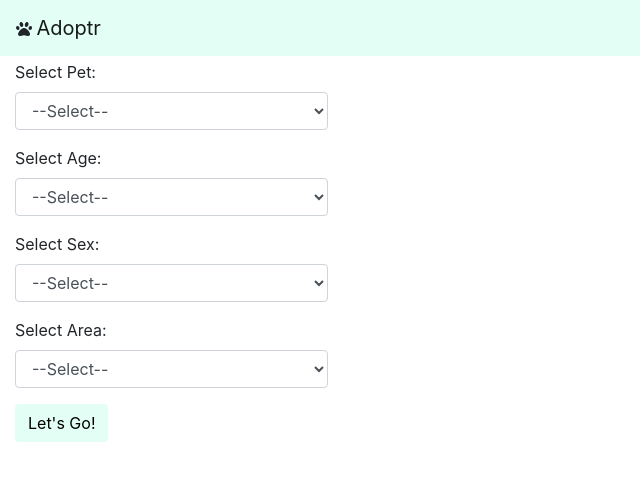
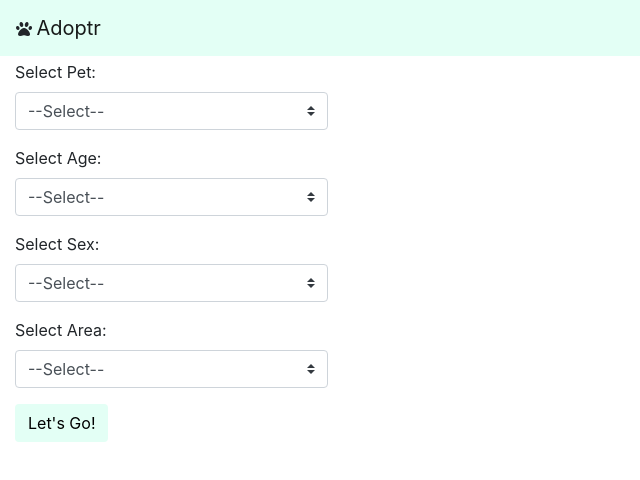
Before and after one commit to AoifeMcNeill/EWSProject, a website: page pages/find.html in a window 1280 px wide. Shown: the full height of the page, 0-640 px from the left. Drawn offline with nearby package versions, Linux system fonts and the light colour scheme.

Commit message:
add custom select to options

```diff
--- a/pages/find.html
+++ b/pages/find.html
@@ -44,7 +44,7 @@
         <form>
             <div class="form-group w-25">
                 <label for="selPet">Select Pet:</label>
-                <select class="form-control" id="selPet">
+                <select class="form-control custom-select" id="selPet">
               <option>--Select--</option>
               <option>Birds</option>
               <option>Cats</option>
@@ -57,7 +57,7 @@
             </div>
             <div class="form-group w-25">
                 <label for="selAge">Select Age:</label>
-                <select class="form-control" id="selAge">
+                <select class="form-control custom-select" id="selAge">
               <option>--Select--</option>
               <option>0-1 Years</option>
               <option>1-2 Years</option>
@@ -68,7 +68,7 @@
             </div>
             <div class="form-group w-25">
                 <label for="selx">Select Sex:</label>
-                <select class="form-control" id="selx">
+                <select class="form-control custom-select" id="selx">
               <option>--Select--</option>
               <option>Male</option>
               <option>Female</option>
@@ -76,7 +76,7 @@
             </div>
             <div class="form-group w-25">
                 <label for="selArea">Select Area:</label>
-                <select class="form-control" id="selArea">
+                <select class="form-control custom-select" id="selArea">
               <option>--Select--</option>
               <option>Aberdeenshire</option>
               <option>Angus, Fyfe and Tayside</option>
```
